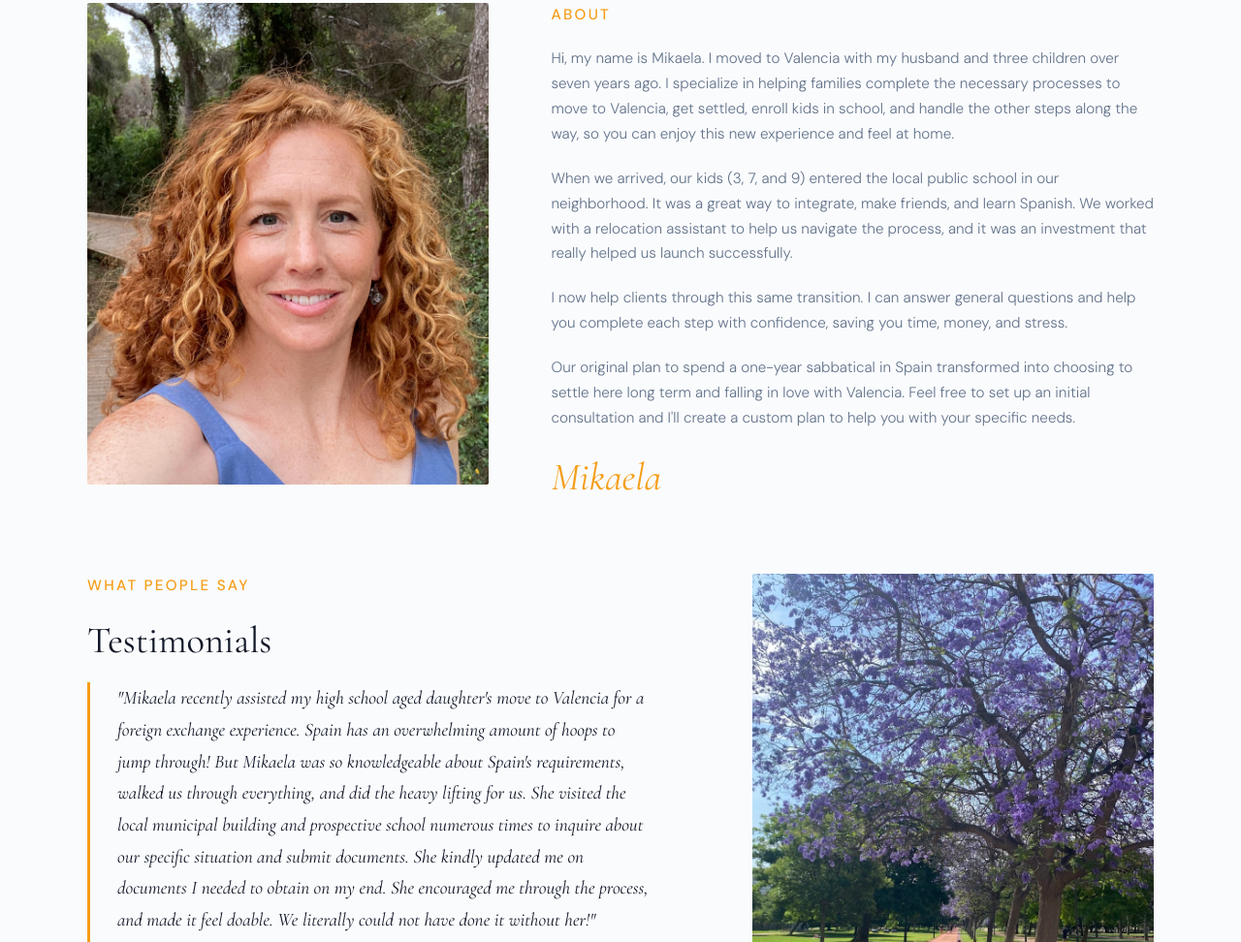
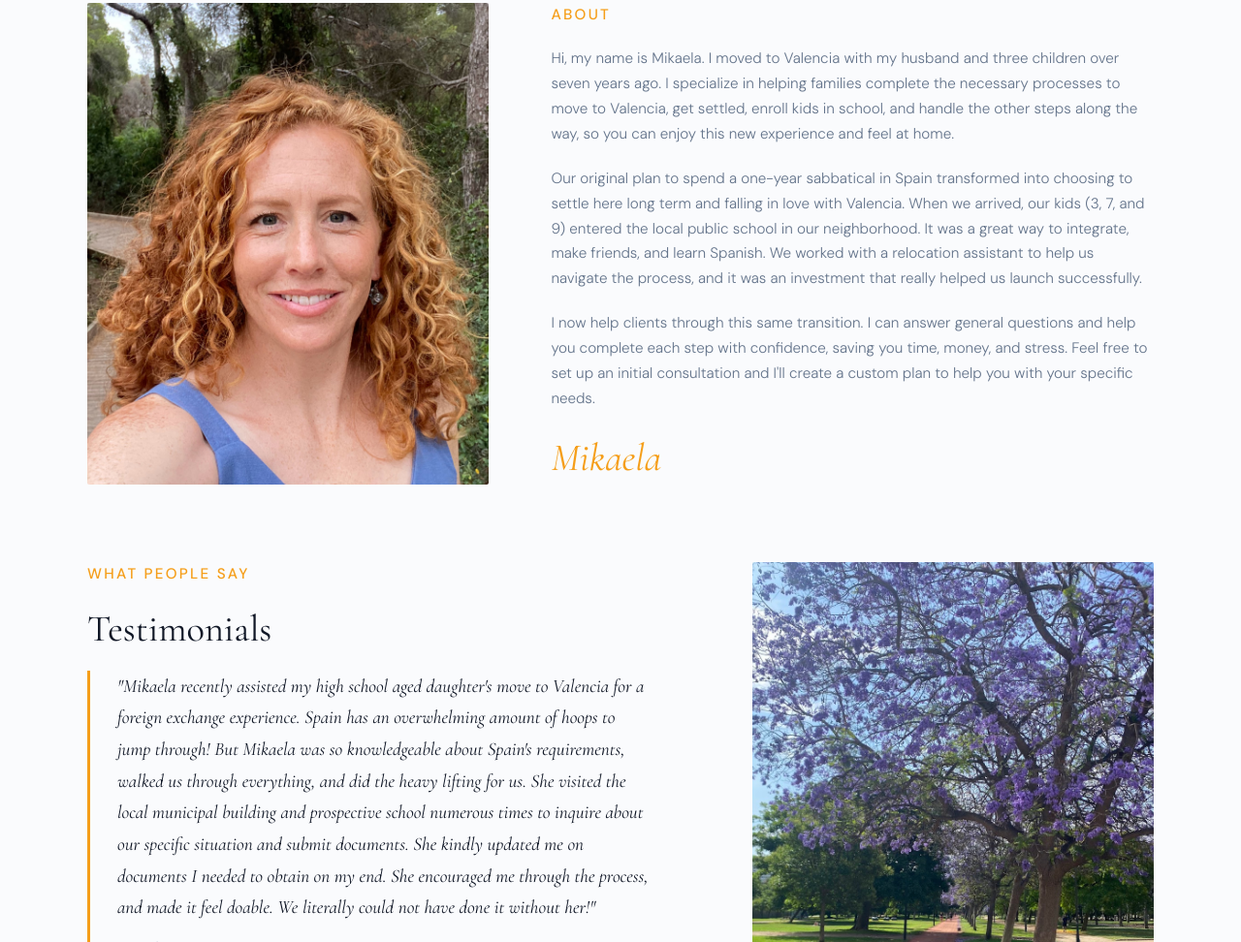
Before and after one commit to mikaelalarson-sys/turia-ventures, a plain HTML site: page index.html in a window 1280 px wide. Shown: the part 2214-3186 px from the top of the page at 97% size. Drawn offline with nearby package versions, Linux system fonts and the light colour scheme.

Commit message:
Reorder About section so the story reads together
Co-Authored-By: Claude Opus 5.5 <noreply@anthropic.com>

```diff
--- a/index.html
+++ b/index.html
@@ -843,9 +843,8 @@
         <p class="eyebrow">About</p>
 
         <p>Hi, my name is Mikaela. I moved to Valencia with my husband and three children over seven years ago. I specialize in helping families complete the necessary processes to move to Valencia, get settled, enroll kids in school, and handle the other steps along the way, so you can enjoy this new experience and feel at home.</p>
-        <p>When we arrived, our kids (3, 7, and 9) entered the local public school in our neighborhood. It was a great way to integrate, make friends, and learn Spanish. We worked with a relocation assistant to help us navigate the process, and it was an investment that really helped us launch successfully.</p>
-        <p>I now help clients through this same transition. I can answer general questions and help you complete each step with confidence, saving you time, money, and stress.</p>
-        <p>Our original plan to spend a one-year sabbatical in Spain transformed into choosing to settle here long term and falling in love with Valencia. Feel free to set up an initial consultation and I'll create a custom plan to help you with your specific needs.</p>
+        <p>Our original plan to spend a one-year sabbatical in Spain transformed into choosing to settle here long term and falling in love with Valencia. When we arrived, our kids (3, 7, and 9) entered the local public school in our neighborhood. It was a great way to integrate, make friends, and learn Spanish. We worked with a relocation assistant to help us navigate the process, and it was an investment that really helped us launch successfully.</p>
+        <p>I now help clients through this same transition. I can answer general questions and help you complete each step with confidence, saving you time, money, and stress. Feel free to set up an initial consultation and I'll create a custom plan to help you with your specific needs.</p>
         <span class="signature">Mikaela</span>
       </div>
     </div>
```
